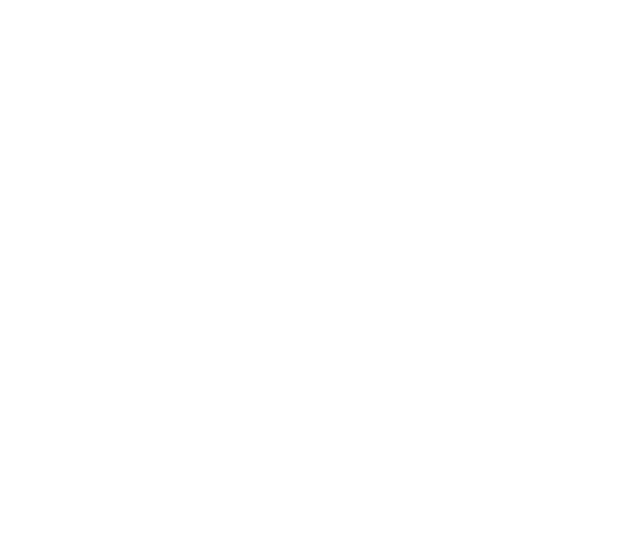
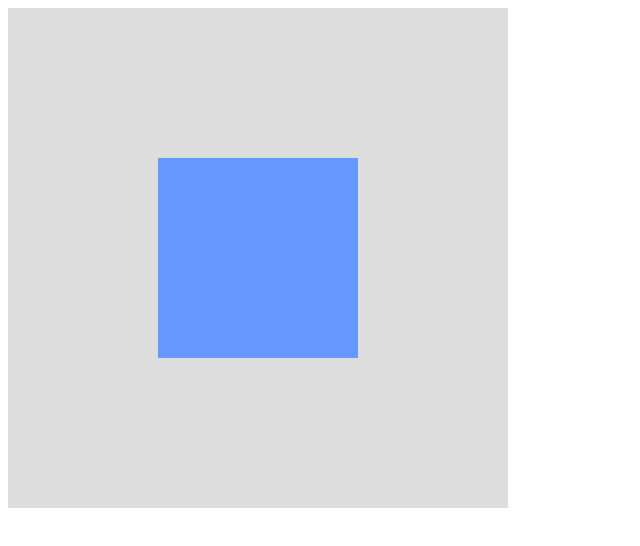
Before and after one commit to 664161413/664161413.github.io, a plain HTML site: page index.html in a window 1280 px wide. Shown: the whole page, without its empty margins (0-640 px from the left). Drawn offline with Linux system fonts and the light colour scheme.

Commit message:
Update index.html

```diff
--- a/index.html
+++ b/index.html
@@ -1,5 +1,29 @@
 <html>
-  <script>
-    alert("a")
-  </script>
+	<head>
+		<meta charset="UTF-8">
+		<title></title>
+	</head>
+	<style type="text/css">
+	.wrapper {
+      position: relative;
+      width: 500px;
+      height: 500px;
+      background-color: #ddd;
+     }
+    .content{
+        background-color:#6699FF;
+        width:200px;
+        height:200px;
+        position: absolute;
+        top: 50%;
+        left: 50%;
+        margin-top: -100px;
+        margin-left: -100px;
+    }
+	</style>
+	<body>
+	  <div class="wrapper">
+	  	<div class="content"></div>
+	  </div>
+	</body>
 </html>
```
